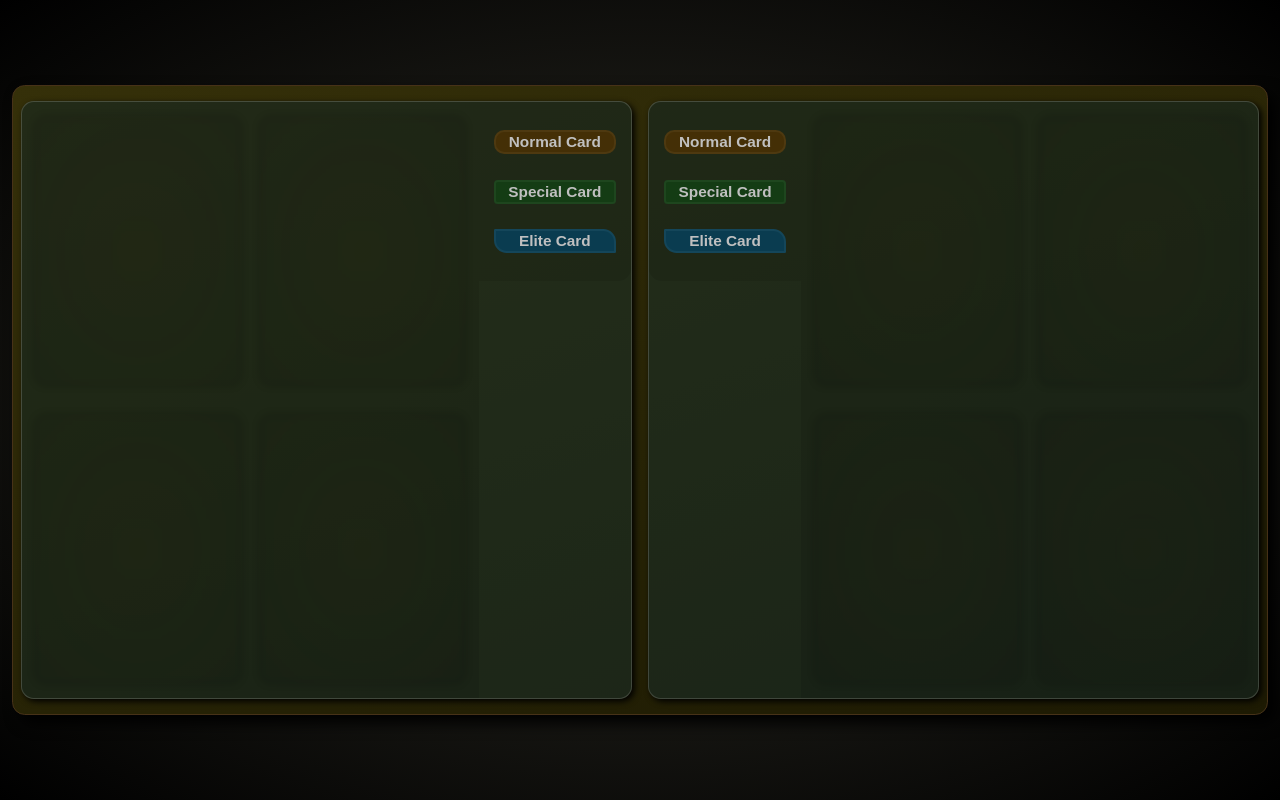
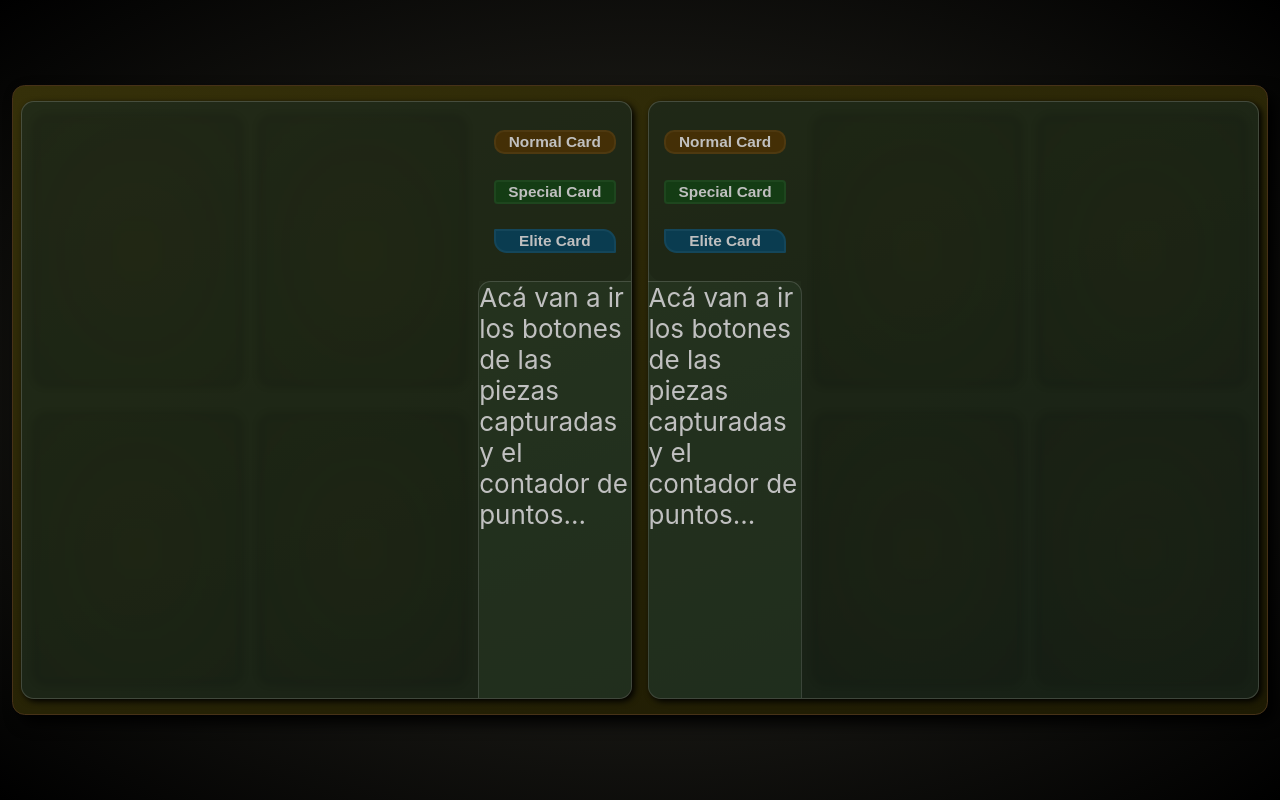
Before and after one commit to SerchoD/chees-card-game, a React (Create React App) app: page / in a window 1280 px wide. Built offline with nearby package versions, Linux system fonts and the light colour scheme; the HTML template or start-up script is replaced by a standard one.

Commit message:
Terminada la división de los boxes para el cotador de puntos.

```diff
--- a/src/components/Card-game/PlayerBoard/PlayerBoard.jsx
+++ b/src/components/Card-game/PlayerBoard/PlayerBoard.jsx
@@ -103,7 +103,7 @@ const PlayerBoard = ({ player }) => {
 		}
 	};
 	// Fixes de border of this box, depending if Right or Left player.
-	const btnPickUpBorderFix = (player) => {
+	const btnPickUpStyleFix = (player) => {
 		if (player === 'left') {
 			const left = '0vw 1vw 1vw 0vw';
 			return left;
@@ -112,7 +112,7 @@ const PlayerBoard = ({ player }) => {
 			return right;
 		}
 	};
-	const cardsBoardBorderFix = (player) => {
+	const cardsBoardStyleFix = (player) => {
 		if (player === 'left') {
 			const left = '1vw 0vw 0vw 1vw';
 			return left;
@@ -121,11 +121,25 @@ const PlayerBoard = ({ player }) => {
 			return right;
 		}
 	};
+
+	const pointsCounterStyleFix = (player) => {
+		if (player === 'left') {
+			return {
+				'border-left': '1px solid rgba(192, 192, 192, 0.212)',
+				'border-radius': '1vw 0vw 1vw 0vw',
+			};
+		} else if (player === 'right') {
+			return {
+				'border-right': ' 1px solid rgba(192, 192, 192, 0.212)',
+				'border-radius': '0vw 1vw 0vw 1vw',
+			};
+		}
+	};
 	return (
 		<div className='player-board' style={{ flexDirection: leftOrRight(player) }}>
 			<div
 				className='cards-board'
-				style={{ borderRadius: cardsBoardBorderFix(player) }}
+				style={{ borderRadius: cardsBoardStyleFix(player) }}
 			>
 				{playerCards.map((card) => {
 					if (card?.cardType === 'normal') {
@@ -147,7 +161,7 @@ const PlayerBoard = ({ player }) => {
 			<div className='side-bar'>
 				<div
 					className='btn-pick-up'
-					style={{ borderRadius: btnPickUpBorderFix(player) }}
+					style={{ borderRadius: btnPickUpStyleFix(player) }}
 				>
 					<button className='btn btn-normal' onClick={() => playerNewCard('normal')}>
 						Normal Card
@@ -159,6 +173,9 @@ const PlayerBoard = ({ player }) => {
 						Elite Card
 					</button>
 				</div>
+				<div className='points-counter' style={pointsCounterStyleFix(player)}>
+					Acá van a ir los botones de las piezas capturadas y el contador de puntos...
+				</div>
 			</div>
 		</div>
 	);
--- a/src/components/Card-game/PlayerBoard/playerBoard.css
+++ b/src/components/Card-game/PlayerBoard/playerBoard.css
@@ -29,6 +29,8 @@
 	align-items: center;
 
 	width: 25%;
+
+	border-radius: 1vw;
 
 	/* background-color: rgba(0, 0, 0, 0.13); */
 }
@@ -64,3 +66,11 @@
 
 	/* border-radius: 1vw; */
 }
+
+.points-counter {
+	background-color: rgba(51, 75, 51, 0.226);
+	width: 100%;
+	height: 100%;
+
+	border-top: 1px solid rgba(192, 192, 192, 0.212);
+}
```
